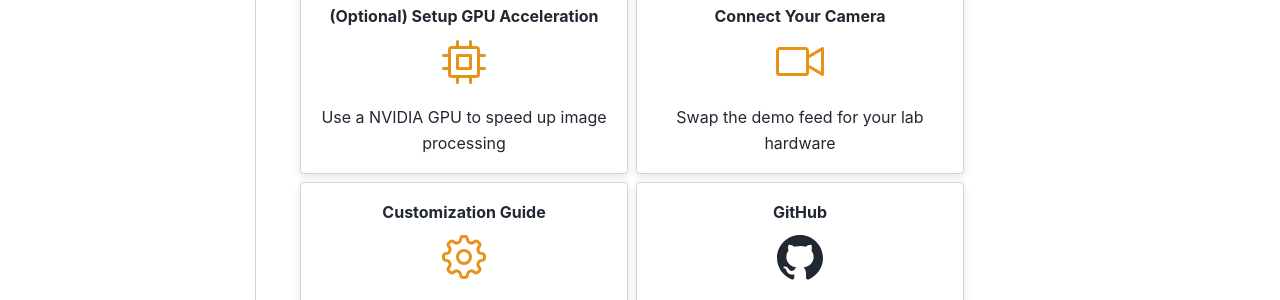
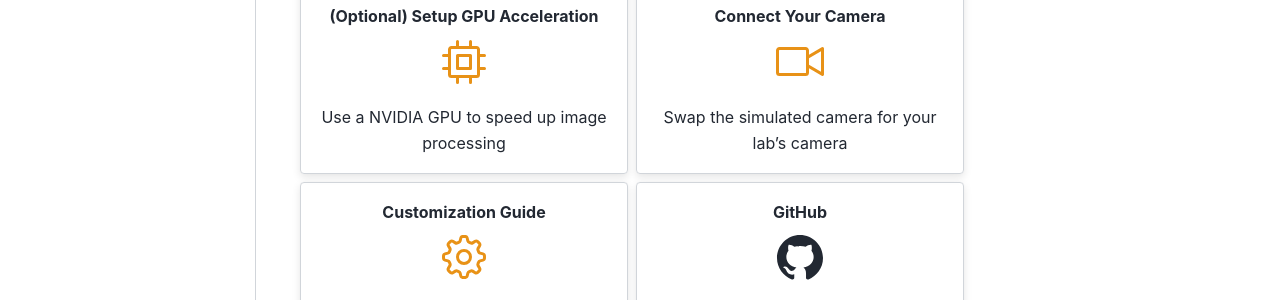
Before and after one commit to 7jameslondon/MagScope, a Sphinx documentation site: the page built from docs/source/index.rst, in a window 1280 px wide and 1386 px high. Shown: the part 460-760 px from the top of the window. Built offline with Sphinx 7.4.7 and the Sphinx Book theme 1.1.4, drawn with Linux system fonts in a browser that asks for light colours.

```diff
--- a/docs/source/index.rst
+++ b/docs/source/index.rst
@@ -62,7 +62,7 @@
 
       :octicon:`device-camera-video;3rem;sd-text-secondary`
 
-      Swap the demo feed for your lab hardware
+      Swap the simulated camera for your lab's camera
 
    .. grid-item-card:: Customization Guide
       :link: custom_guide
```
